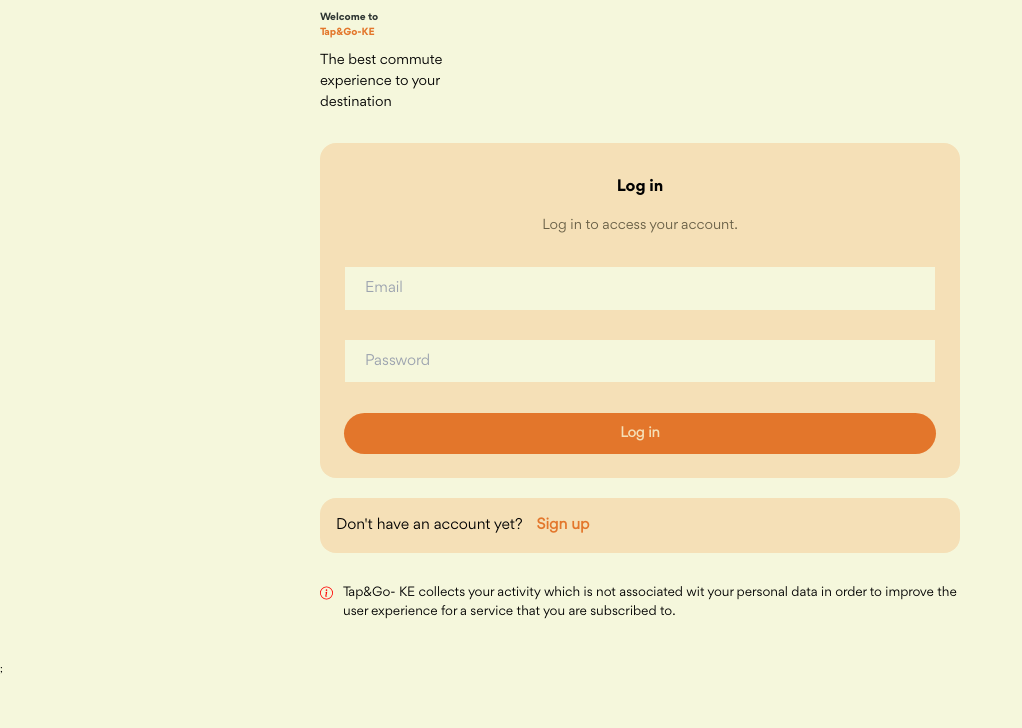
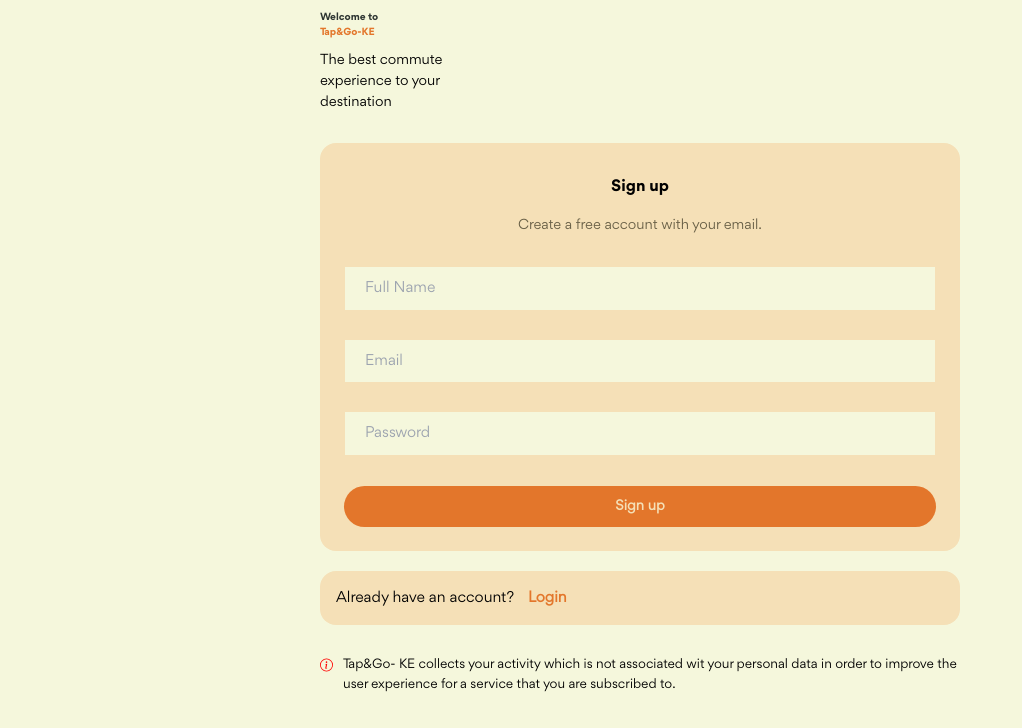
Before and after one commit to dennis-dentrix/tapandgo, a React (Vite) app: page / in a window 1280 px wide. Shown: the top 728 px of the page, without its empty margins (0-1022 px from the left). Built offline with nearby package versions, Linux system fonts and the light colour scheme.

Commit message:
authentication

```diff
--- a/package.json
+++ b/package.json
@@ -9,6 +9,7 @@
     "lint": "eslint src --ext js,jsx --report-unused-disable-directives --max-warnings 0",
     "preview": "vite preview"
   },
+  "proxy": "http://localhost:8080/register",
   "dependencies": {
     "@emotion/react": "^11.11.1",
     "@emotion/styled": "^11.11.0",
--- a/src/AllRoutes/ProtectedRoute.jsx
+++ /dev/null
@@ -1,6 +0,0 @@
-// import { Navigate } from "react-router-dom";
-
-// export const ProtectedRoutes = ({ children }) => {
-//   const token = JSON.parse(sessionStorage.getItem("token"));
-//   return token ? children : <Navigate to="/" />;
-// };
--- a/src/pages/Account.jsx
+++ b/src/pages/Account.jsx
@@ -1,7 +1,6 @@
 import { useState } from "react";
 import { useNavigate } from "react-router-dom";
 import { CssTextField } from "./Home";
-import { ToggleOffOutlined, CheckCircleOutline } from "@mui/icons-material";
 import { ChevronLeft } from "react-bootstrap-icons";
 
 import {
--- a/src/pages/Home.jsx
+++ b/src/pages/Home.jsx
@@ -1,7 +1,8 @@
 import { useState } from "react";
-// import { Link } from "react-router-dom";
 import { CopyToClipboard } from "react-copy-to-clipboard";
 import { DrawerView, ComingSoon } from "../components";
+import { Register } from "./Register";
+import useToken from "../../Hooks/useToken";
 
 // React bootstrap icons
 import {
@@ -31,14 +32,9 @@
   IconButton,
   Drawer,
 } from "@mui/material";
-
 import { Close, ContentCopy } from "@mui/icons-material";
-
 import { styled } from "@mui/material/styles";
-
 import "./styles/home.scss";
-import { Register } from "./Register";
-import useToken from "../../App/useToken";
 
 // This is the greeting section used
 function Greeting({ user }) {
@@ -172,20 +168,11 @@
     return setShowBal((show) => !show);
   };
 
+  if (token) {
     return (
       <>
         <main className="main">
           <section className="home">
-          {/* <div className="home-intro" style={{ marginTop: "2rem" }}>
-          <Avatar sx={{ bgcolor: "orange" }} style={{ marginRight: "1rem" }}>
-            DK
-          </Avatar>
-          <div className="home-intro__greet">
-            <p className="greeting">{time()}</p>
-            <p className="name">{user.map((user) => user.name)}</p>
-          </div>
-        </div>{" "} */}
-
             {user.map((user) => (
               <Greeting user={user} key={user.accNumb} />
             ))}
@@ -196,14 +183,18 @@
                   <div className="home-card__view">
                     <p
                       className="home-card__text"
-                    style={{ fontFamily: "Regular" }}
+                      style={{
+                        fontFamily: "Regular",
+                        display: "flex",
+                        alignItems: "center",
+                      }}
                     >
                       Balance
                       <span className="hide" onClick={handleBlur}>
                         {showBal ? (
-                        <Eye fontSize="1.7rem" classname="actions-icon" />
+                          <Eye fontSize="2rem" />
                         ) : (
-                        <EyeSlash fontSize="1.7rem" classname="actions-icon" />
+                          <EyeSlash fontSize="1.7rem" />
                         )}
                       </span>
                     </p>
@@ -217,7 +208,7 @@
                         </span>
                       </h3>
 
-                    <ArrowClockwise fontSize="2rem" classname="actions-icon" />
+                      <ArrowClockwise fontSize="2rem" />
                     </div>
                   </div>
 
@@ -241,12 +232,7 @@
                           text={user.map((user) => user.accNumb)}
                           onCopy={() => setCopied(true)}
                         >
-                        <ContentCopy
-                          classname="actions-icon"
-                          className="home-card__icon"
-                          onClick={handleCopy}
-                          style={{ fontSize: "1.3rem" }}
-                        />
+                          <ContentCopy onClick={handleCopy} />
                         </CopyToClipboard>
 
                         <Snackbar
@@ -500,7 +486,10 @@
               </div>
             </div>
             <div className="foot" style={{ marginBottom: "4rem" }}>
-            <Lightbulb style={{ fontSize: "4rem" }} className="actions-icon" />
+              <Lightbulb
+                style={{ fontSize: "4rem" }}
+                className="actions-icon"
+              />
               <div className="foot-content">
                 <h2
                   className="foot-heading"
@@ -509,8 +498,8 @@
                   Simple Smart Life
                 </h2>
                 <p className="foot-desc">
-                Acess limitless capabilities of cashless matatu payment anytime,
-                anywhere with anyone
+                  Acess limitless capabilities of cashless matatu payment
+                  anytime, anywhere with anyone
                 </p>
               </div>
             </div>
@@ -519,4 +508,5 @@
         </main>
       </>
     );
+  }
 };
--- a/src/pages/Register.jsx
+++ b/src/pages/Register.jsx
@@ -1,4 +1,3 @@
-import { useRef } from "react";
 import { useState } from "react";
 
 import { InfoCircle } from "react-bootstrap-icons";
@@ -7,28 +6,27 @@
 import "./styles/register.scss";
 
 export const Register = ({ setToken }) => {
-  // const navigate = useNavigate();
-  const [userName, setUserName] = useState();
-  const [email, setEmail] = useState();
-  const [password, setPassword] = useState();
+  const [userName, setUserName] = useState("");
+  const [email, setEmail] = useState("");
+  const [password, setPassword] = useState("");
   const [login, setLogin] = useState(false);
-
-  const inputName = useRef("");
-  const inputEmail = useRef("");
-  const inputPassword = useRef("");
 
   const handleLogin = () => setLogin(!login);
 
   async function handleRegister(ev) {
     ev.preventDefault();
-    // navigate("/");
 
     const token = await User({
       userName,
       email,
       password,
+      id: Date.now(),
     });
     setToken(token);
+    console.log(token);
+    setUserName("");
+    setEmail("");
+    setPassword("");
   }
   return (
     <main className="main">
@@ -44,6 +42,30 @@
 
         {login ? (
           <form className="form" onSubmit={handleRegister}>
+            <span className="title">Log in</span>
+            <span className="subtitle">Log in to access your account.</span>
+            <div className="form-container">
+              <input
+                autoFocus
+                type="email"
+                className="input"
+                placeholder="Email"
+                value={email}
+                onChange={(e) => setEmail(e.target.value)}
+              />
+              <input
+                type="password"
+                disabled={false}
+                className="input"
+                placeholder="Password"
+                value={password}
+                onChange={(e) => setPassword(e.target.value)}
+              />
+            </div>
+            <button>Log in</button>
+          </form>
+        ) : (
+          <form className="form" onSubmit={handleRegister}>
             <span className="title">Sign up</span>
             <span className="subtitle">
               Create a free account with your email.
@@ -54,61 +76,41 @@
                 type="text"
                 className="input"
                 placeholder="Full Name"
-                ref={inputName}
+                value={userName}
                 onChange={(e) => setUserName(e.target.value)}
               />
               <input
                 type="email"
                 className="input"
                 placeholder="Email"
-                ref={inputEmail}
+                value={email}
                 onChange={(e) => setEmail(e.target.value)}
               />
               <input
                 type="password"
                 className="input"
                 placeholder="Password"
-                ref={inputPassword}
+                value={password}
                 onChange={(e) => setPassword(e.target.value)}
               />
             </div>
             <button>Sign up</button>
           </form>
-        ) : (
-          <form className="form" onSubmit={handleRegister}>
-            <span className="title">Log in</span>
-            <span className="subtitle">Log in to access your account.</span>
-            <div className="form-container">
-              <input
-                autoFocus
-                type="email"
-                className="input"
-                placeholder="Email"
-                ref={inputEmail}
-                onChange={(e) => setEmail(e.target.value)}
-                onClick={() => console.log("Clicked")}
-              />
-              <input
-                type="password"
-                disabled={false}
-                className="input"
-                placeholder="Password"
-                ref={inputPassword}
-                onChange={(e) => setPassword(e.target.value)}
-              />
-            </div>
-            <button>Log in</button>
-          </form>
         )}
         <div className="form-section">
           {login ? (
             <p>
-              Already have an account? <span onClick={handleLogin}>Login</span>
+              Don&apos;t have an account yet?{" "}
+              <span onClick={handleLogin} style={{ cursor: "pointer" }}>
+                Sign up
+              </span>
             </p>
           ) : (
             <p>
-              Don&apos;t have an account yet?{" "}
-              <span onClick={handleLogin}>Sign up</span>
+              Already have an account?{" "}
+              <span onClick={handleLogin} style={{ cursor: "pointer" }}>
+                Login
+              </span>
             </p>
           )}
         </div>
@@ -124,6 +126,3 @@
     </main>
   );
 };
-// Register.propTypes = {
-//   setToken: PropTypes.func.isRequired,
-// };
```
Also changed, not shown: Hooks/useToken.jsx (renamed from App/useToken.jsx). Lines whose indentation alone changed are shown as unchanged.
